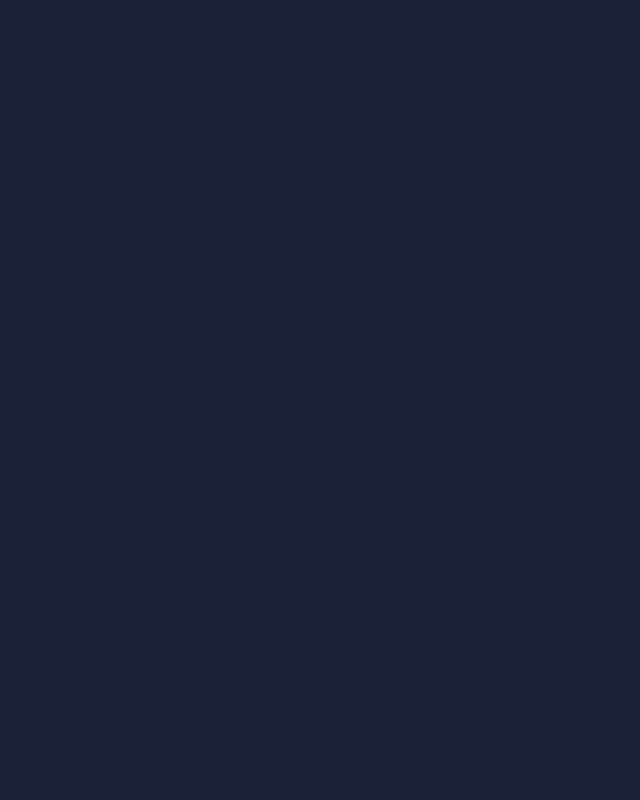
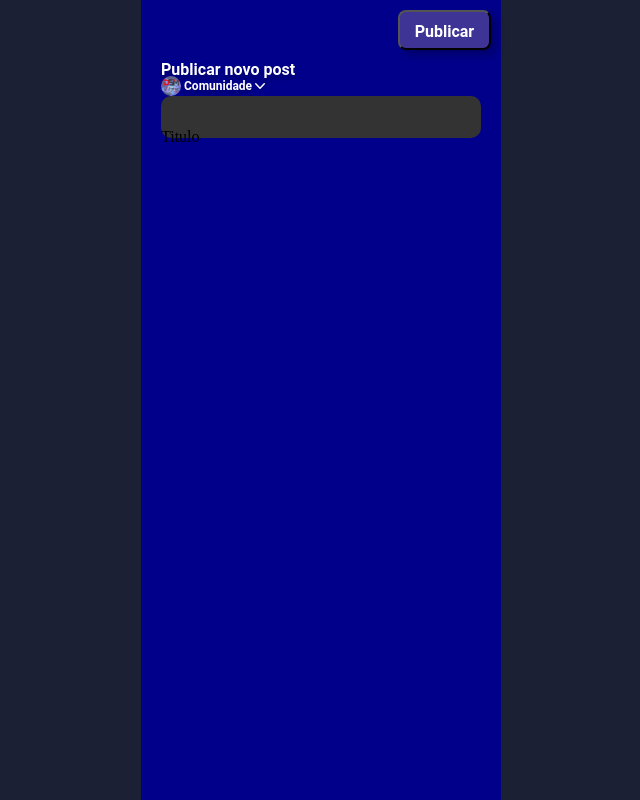
Before and after one commit to gabrielOliv1/gamix, a website: page app/pages/creating/newPost/newPost.html in a window 1280 px wide. Shown: the whole page, without its empty margins (319-959 px from the left). Drawn offline with Linux system fonts and the light colour scheme.

Commit message:
feat: começando a tela post

```diff
--- a/app/pages/creating/newPost/newPost.html
+++ b/app/pages/creating/newPost/newPost.html
@@ -1,13 +1,38 @@
 <!DOCTYPE html>
 <html lang="en">
+
 <head>
     <meta charset="UTF-8">
     <meta http-equiv="X-UA-Compatible" content="IE=edge">
     <meta name="viewport" content="width=device-width, initial-scale=1.0">
     <link rel="stylesheet" href="/app/styles/global.style.css">
     <title>New Post</title>
+    <link rel="stylesheet" href="style/PostStyle.css">
+    <link rel="stylesheet" href="js/PostJS.js">
 </head>
+
 <body>
+    <div id="background">
+        <button>
+            <div id="button_conf">Publicar</div>
+        </button>
+        <div id="publish">
+            <div id="text">Publicar novo post</div>
+            <div id="line">
+                <div id="comunity">
+                    <img src="img/128170148.png" />
+                </div>
+                <div id="text2">Comunidade</div>
+                <svg xmlns="http://www.w3.org/2000/svg" viewBox="0 0 20 20" fill="currentColor" class="w-5 h-5"
+                    width="20px" color="white">
+                    <path fill-rule="evenodd"
+                        d="M5.23 7.21a.75.75 0 011.06.02L10 11.168l3.71-3.938a.75.75 0 111.08 1.04l-4.25 4.5a.75.75 0 01-1.08 0l-4.25-4.5a.75.75 0 01.02-1.06z"
+                        clip-rule="evenodd" />
+                </svg>
+            </div>
+            <div id="rectangle_1">Titulo</div>
+        </div>
+    </div>
+</body>
 
-</body>
 </html>
--- /dev/null
+++ b/app/pages/creating/newPost/style/PostStyle.css
@@ -0,0 +1,99 @@
+body {
+    display: flex;
+    justify-content: center;
+}
+#background {
+    position: relative;
+    width: 360px;
+    height: 800px;
+    background-color: darkblue;
+}
+#background button {
+    position: absolute;
+    display: flex;
+    justify-content: center;
+    align-items: center;
+    top: 10px;
+    right: 10px;
+    width: 93.16px;
+    height: 39.54px;
+    background: rgba(104, 88, 157, 0.6);
+    box-shadow: 5px 5px 8px rgba(0, 0, 0, 0.25);
+    border-radius: 8px;
+}
+#button_conf {
+    width: 60px;
+    height: 16px;
+    font-family: 'Roboto';
+    font-style: normal;
+    font-weight: 600;
+    font-size: 16px;
+    line-height: 19px;
+    color: #FFFFFF;
+}
+#background #publish {
+    position: absolute;
+    display: flex;
+    flex-direction: column;
+    padding-top: 60px;
+    padding-left: 20px;
+}
+#text {
+    width: 146px;
+    height: 16px;
+    left: 20px;
+    top: 60px;
+    font-family: 'Roboto';
+    font-style: normal;
+    font-weight: 700;
+    font-size: 16px;
+    line-height: 19px;
+    color: #FFFFFF;
+    text-shadow: 0px 4px 4px rgba(0, 0, 0, 0.25);
+}
+#publish #comunity {
+    border-radius: 9999px;
+    overflow: hidden;
+    width: 20px;
+    height: 20px;
+}
+
+#comunity img {
+    width: 100%;
+    height: 100%;
+    object-fit: cover;
+}
+#line{
+    display: flex;
+    flex-direction: row;
+}
+#text2 {
+    width: 69px;
+    height: 12px;
+    left: 20px;
+    top: 60px;
+    font-family: 'Roboto';
+    font-style: normal;
+    font-weight: 700;
+    font-size: 12px;
+    line-height: 14px;
+    color: #FFFFFF;
+    text-shadow: 0px 4px 4px rgba(0, 0, 0, 0.25);
+    padding-left: 3px;
+    padding-top: 3px;
+}
+#rectangle_1{
+    display: flex;
+    align-items: center;
+    border-radius: 10px;
+    padding-top: 40px;
+    width: 320px;
+    height: 42px;
+    background-color: #333333;
+}
+
+#rectangle_2{
+    width: 320;
+    height: 42;
+    background-color: 333333;
+}
```
Also changed, not shown: app/pages/creating/newPost/img/128170148.png (added), app/pages/creating/newPost/js/PostJS.js (added).
